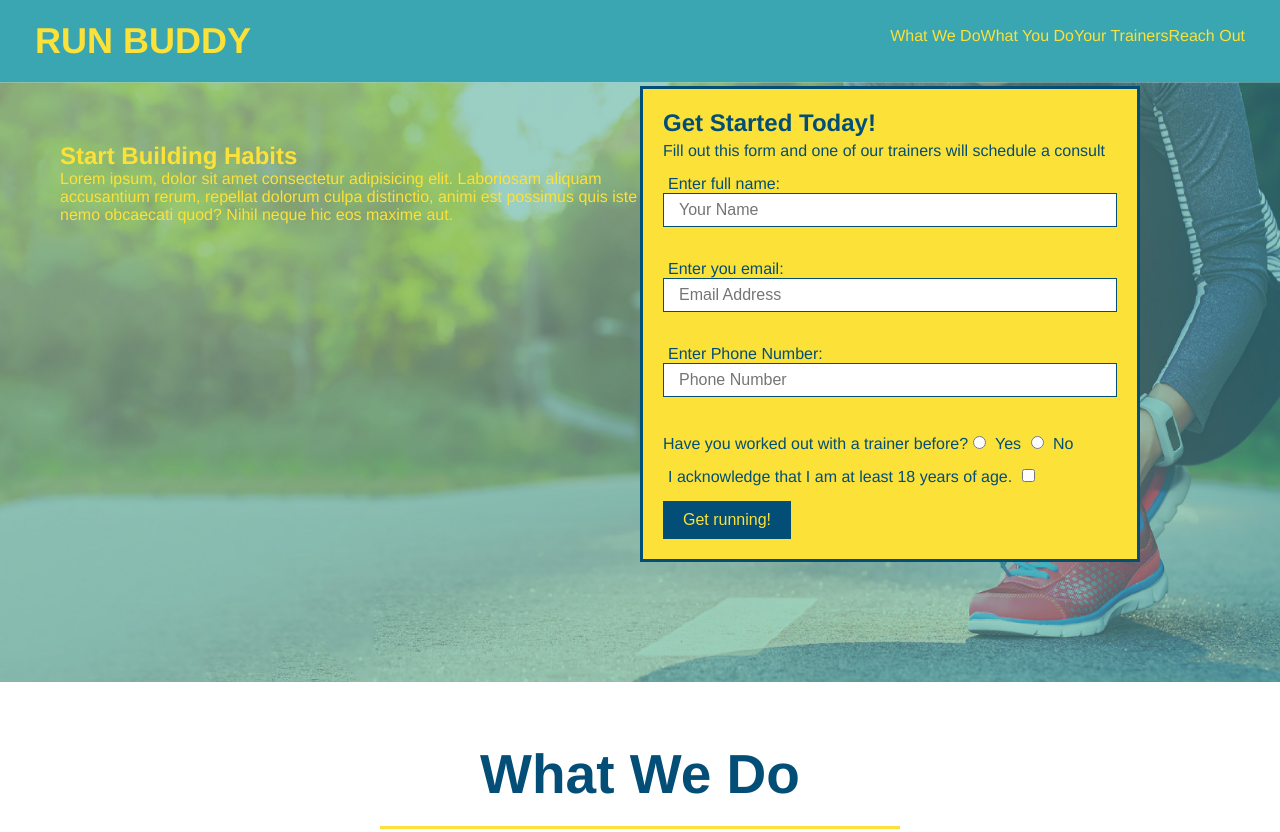
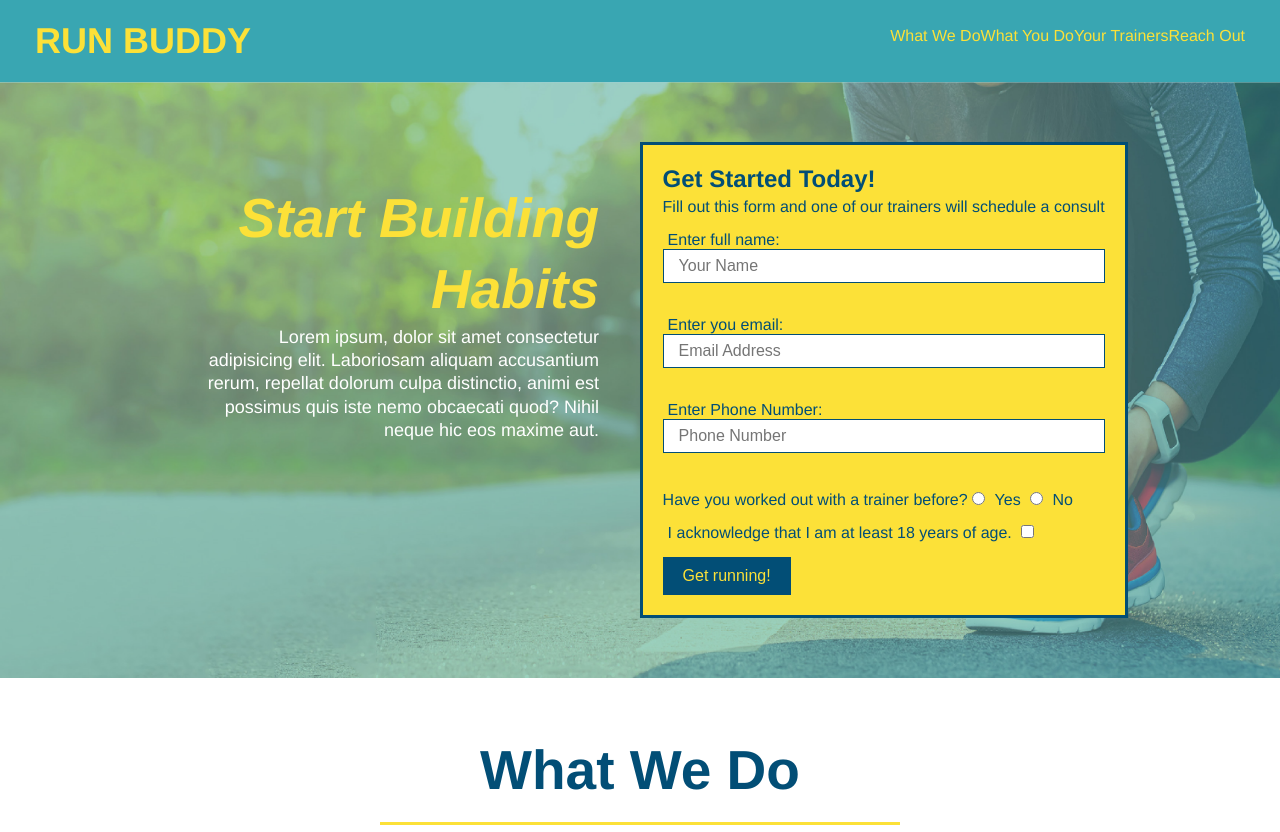
Before and after one commit to PBranch243/run-buddy, a plain HTML site: page index.html in a window 1280 px wide. Shown: the top 832 px of the page. Drawn offline with Linux system fonts and the light colour scheme.

Commit message:
Styling hero with flexbox

```diff
--- a/assets/css/style.css
+++ b/assets/css/style.css
@@ -55,17 +55,20 @@
     background: #fce138;
     width: 100%;
     padding: 40px 35px;
+    display: flex;
+    flex-wrap: wrap;
+    justify-content: space-between;
   }
 
   footer h2 {
-    display: inline;
+
     color: #024e76;
     font-size: 30px;
     margin: 0;
   }
 
   footer div {
-    float: right;
+
     line-height: 1.5;
     text-align: right;
   }
@@ -81,28 +84,35 @@
   /* Hero Style Start */
   .hero {
     background-image: url('../images/hero-bg.jpg');
-    height: 600px;
+
     background-size: cover;
     background-position: center;
-    position: relative;
+    display: flex;
+    justify-content: center;
+    flex-wrap: wrap;
   }
 
-  .hero-text {
-    width: 50%;
-    color:#fce138;
-    text-align: left;;
+  .hero-cta {
+    width: 35%;
+    text-align: right;
+    color:#fff;
+    margin: 3.5%;
+    font-size: 18px;
+    line-height: 1.3;
+
   }
-  /* Hero Style End */
+  .hero-cta h2{
+    font-style: italic;
+    font-size: 55px;
+    color: #fce138;
+  }
 
   .hero-form {
     border: 3px solid #024e76;
     background-color: #fce138;
     padding: 20px;
-    width: 500px;
+
     color: #024e76;
-    position: absolute;
-    bottom: 120px;
-    right: 140px;
 
   }
 
@@ -135,7 +145,7 @@
     padding: 10px 20px;
     font-size: 16px;
   }
-
+  /* Hero Style End */
   .intro {
 
     text-align: center;
--- a/index.html
+++ b/index.html
@@ -59,7 +59,7 @@
     <!--hero/jumbotron-->
 
     <section class="hero">
-        <div class="hero-text">
+        <div class="hero-cta">
             <h2>Start Building Habits</h2>
 
             <p>Lorem ipsum, dolor sit amet consectetur adipisicing elit. Laboriosam aliquam accusantium rerum, repellat dolorum culpa distinctio, animi est possimus quis iste nemo obcaecati quod? Nihil neque hic eos maxime aut.</p>
```
